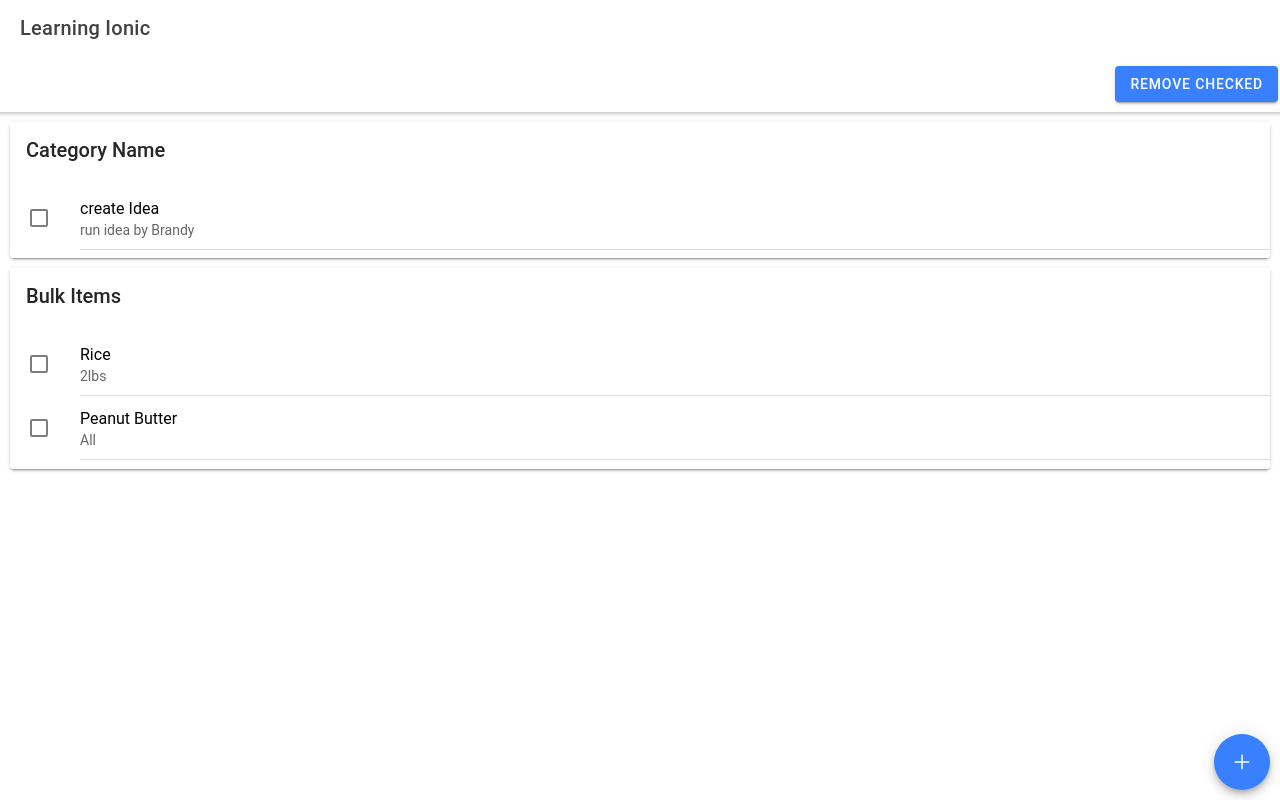
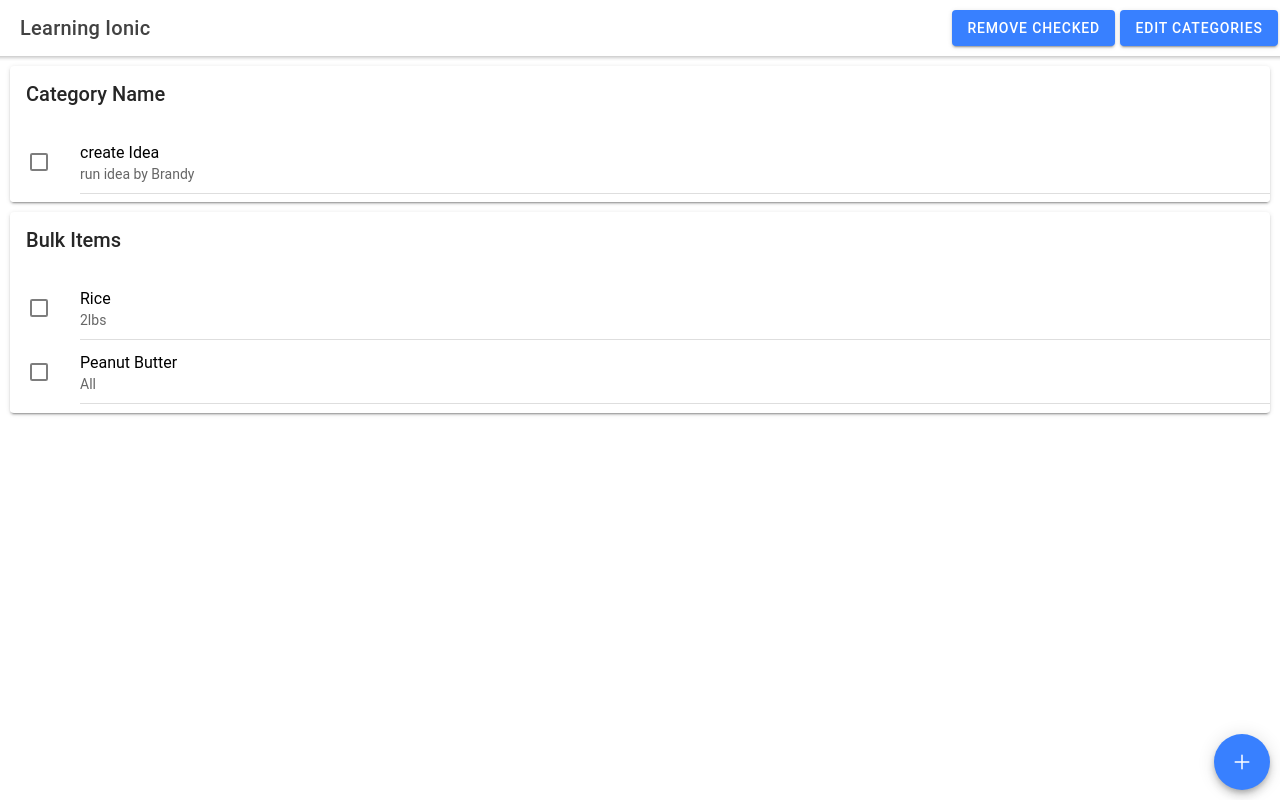
Before and after one commit to thegouge/Groceries, a React (Create React App) app: page /home in a window 1280 px wide. Built offline with nearby package versions, Linux system fonts and the light colour scheme; the HTML template or start-up script is replaced by a standard one.

Commit message:
started working on a sliding menu

```diff
--- a/src/components/category.tsx
+++ b/src/components/category.tsx
@@ -9,17 +9,26 @@ import {
   IonLabel,
   IonNote,
   IonReorder,
+  IonReorderGroup,
+  IonIcon,
 } from "@ionic/react";
 
 import {CategoryClass, Item} from "../lib/interfaces";
+import {reorder} from "ionicons/icons";
 
 interface Props {
   category: CategoryClass;
   checkItem: Function;
   removing: boolean;
+  isCatReorder: boolean;
 }
 
-const Category: React.FC<Props> = ({category, checkItem, removing}) => {
+const Category: React.FC<Props> = ({
+  category,
+  checkItem,
+  removing,
+  isCatReorder,
+}) => {
   const catItems = category.items.map((item: Item, index: number) => (
     <IonItem
       key={`${category.name}:${item.name}`}
@@ -28,6 +37,7 @@ const Category: React.FC<Props> = ({category, checkItem, removing}) => {
         slot="start"
         onClick={() => checkItem(category.id, index)}
         checked={item.isChecked}
+        disabled={isCatReorder}
       />
       <IonLabel className={item.isChecked ? "checked" : ""}>
         <h2>{item.name}</h2>
@@ -36,14 +46,23 @@ const Category: React.FC<Props> = ({category, checkItem, removing}) => {
     </IonItem>
   ));
 
-  return (
+  const categoryCard = (
     <IonCard>
       <IonCardHeader>
-        <IonCardTitle>{category.name}</IonCardTitle>
+        <IonCardTitle>
+          {isCatReorder && <IonIcon icon={reorder} />}
+          {category.name}
+        </IonCardTitle>
       </IonCardHeader>
       <IonList>{catItems}</IonList>
     </IonCard>
   );
+
+  if (isCatReorder) {
+    return <IonReorder>{categoryCard}</IonReorder>;
+  }
+
+  return categoryCard;
 };
 
 export default Category;
--- a/src/pages/Home.tsx
+++ b/src/pages/Home.tsx
@@ -8,18 +8,24 @@ import {
   IonFabButton,
   IonIcon,
   IonButton,
+  IonReorderGroup,
+  IonMenu,
+  IonList,
+  IonItem,
+  IonMenuButton,
 } from "@ionic/react";
+import {ItemReorderEventDetail} from "@ionic/core";
 import React, {useState} from "react";
 import {add} from "ionicons/icons";
 import {RouteComponentProps} from "react-router";
 import {CategoryClass, Item} from "../lib/interfaces";
 import Category from "../components/category";
-import {testList} from "../lib/data";
+import {testList} from "../lib/defaultData";
 
 const Home: React.FC<RouteComponentProps> = (props) => {
   const [catList, setCatList] = useState(testList);
-
   const [removing, setRemove] = useState(false);
+  const [isCatReorder, setCatReorder] = useState(false);
 
   const addCat = () => {};
 
@@ -52,12 +58,22 @@ const Home: React.FC<RouteComponentProps> = (props) => {
     }, 400);
   };
 
+  const toggleCatReorder = () => {
+    setCatReorder(!isCatReorder);
+  };
+
+  const doReorder = (event: CustomEvent<ItemReorderEventDetail>) => {
+    console.log("Dragged from index", event.detail.from, "to", event.detail.to);
+    event.detail.complete();
+  };
+
   const categoryList = catList.map((category: CategoryClass) => (
     <Category
       checkItem={checkItem}
       category={category}
       removing={removing}
       key={`${category.name}-card`}
+      isCatReorder={isCatReorder}
     />
   ));
 
@@ -65,16 +81,36 @@ const Home: React.FC<RouteComponentProps> = (props) => {
     <IonPage>
       <IonHeader>
         <IonToolbar>
+          <IonMenuButton />
           <IonTitle slot="start">Learning Ionic</IonTitle>
-        </IonToolbar>
-        <IonToolbar>
           <IonButton slot="end" onClick={removeChecked}>
             Remove Checked
+          </IonButton>
+          <IonButton slot="end" onClick={toggleCatReorder}>
+            Edit Categories
           </IonButton>
         </IonToolbar>
       </IonHeader>
       <IonContent>
-        {categoryList}
+        <IonMenu contentId="whut">
+          <IonHeader>
+            <IonToolbar color="primary">
+              <IonTitle>Start Menu</IonTitle>
+            </IonToolbar>
+          </IonHeader>
+          <IonContent>
+            <IonList>
+              <IonItem>Menu Item</IonItem>
+              <IonItem>Menu Item</IonItem>
+              <IonItem>Menu Item</IonItem>
+              <IonItem>Menu Item</IonItem>
+              <IonItem>Menu Item</IonItem>
+            </IonList>
+          </IonContent>
+        </IonMenu>
+        <IonReorderGroup onIonItemReorder={doReorder}>
+          {categoryList}
+        </IonReorderGroup>
         <IonFab vertical="bottom" horizontal="end" slot="fixed">
           <IonFabButton onClick={() => props.history.push("/new")}>
             <IonIcon icon={add} />
--- a/src/pages/newItem.tsx
+++ b/src/pages/newItem.tsx
@@ -13,27 +13,25 @@ import {
   IonInput,
   IonSelect,
   IonSelectOption,
+  IonCard,
+  IonButton,
+  IonCardHeader,
+  IonCardTitle,
 } from "@ionic/react";
 import React, {useState} from "react";
-import {CategoryClass} from "../lib/interfaces";
 
-import {testList} from "../lib/data";
+import {testList} from "../lib/defaultData";
 
 const NewItem: React.FC = (props) => {
   const catList = testList;
   const [isItem, setItem] = useState(true);
-  const [name, setName] = useState("");
-  const [quantity, setQuantity] = useState("");
-  const [catIndex, setCatIndex] = useState("");
+  const [input, setInput] = useState({});
 
-  let newForm;
-  if (isItem) {
-    const categoryOptions = catList.map((category) => (
-      <IonSelectOption key={category.name} value={category.id}>
-        {category.name}
-      </IonSelectOption>
-    ));
-    newForm = (
+  const addInput = () => {
+    console.log("form submit!");
+  };
+
+  const newForm = isItem ? (
     <form>
       <IonItem>
         <IonLabel position="floating">Grocery Name</IonLabel>
@@ -48,14 +46,23 @@ const NewItem: React.FC = (props) => {
         <IonSelect
           interface="popover"
           onIonChange={(e) => console.log(e.target)}>
-            {categoryOptions}
+          {catList.map((category) => (
+            <IonSelectOption key={category.name} value={category.id}>
+              {category.name}
+            </IonSelectOption>
+          ))}
           <IonSelectOption value="new">New Category</IonSelectOption>
         </IonSelect>
       </IonItem>
     </form>
+  ) : (
+    <form>
+      <IonItem>
+        <IonLabel position="floating">Category Name</IonLabel>
+        <IonInput></IonInput>
+      </IonItem>
+    </form>
   );
-  } else {
-  }
 
   return (
     <IonPage>
@@ -75,7 +82,19 @@ const NewItem: React.FC = (props) => {
           </IonSegmentButton>
         </IonSegment>
       </IonHeader>
-      <IonContent>{newForm}</IonContent>
+      <IonContent>
+        <IonCard>
+          <IonCardHeader>
+            <IonCardTitle></IonCardTitle>
+          </IonCardHeader>
+          {newForm}
+          <IonItem>
+            <IonButton slot="end" onClick={addInput}>
+              Submit
+            </IonButton>
+          </IonItem>
+        </IonCard>
+      </IonContent>
     </IonPage>
   );
 };
```
Also changed, not shown: src/App.tsx (+11 -1 lines), src/lib/defaultData.ts (renamed from src/lib/data.ts). Lines whose indentation alone changed are shown as unchanged.
